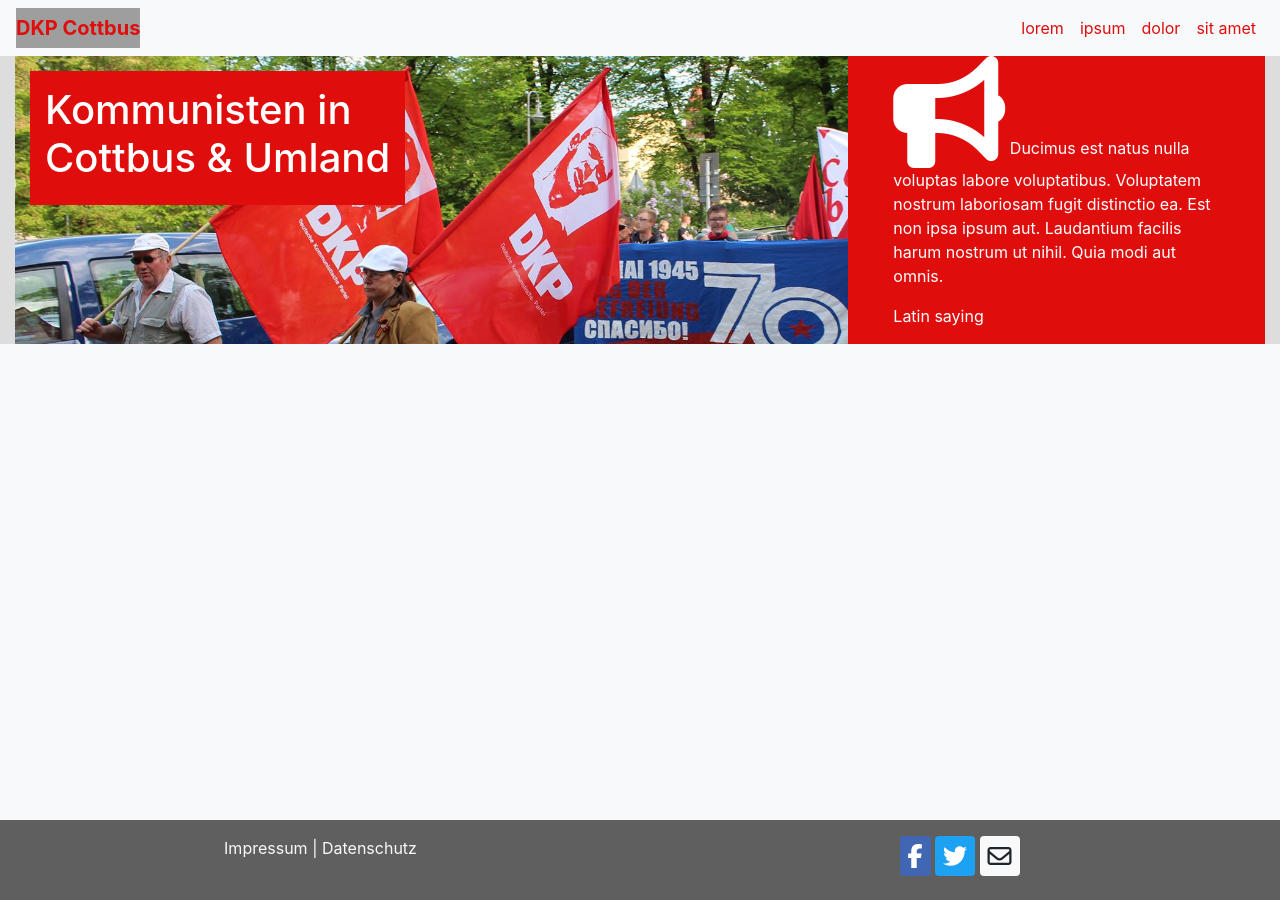
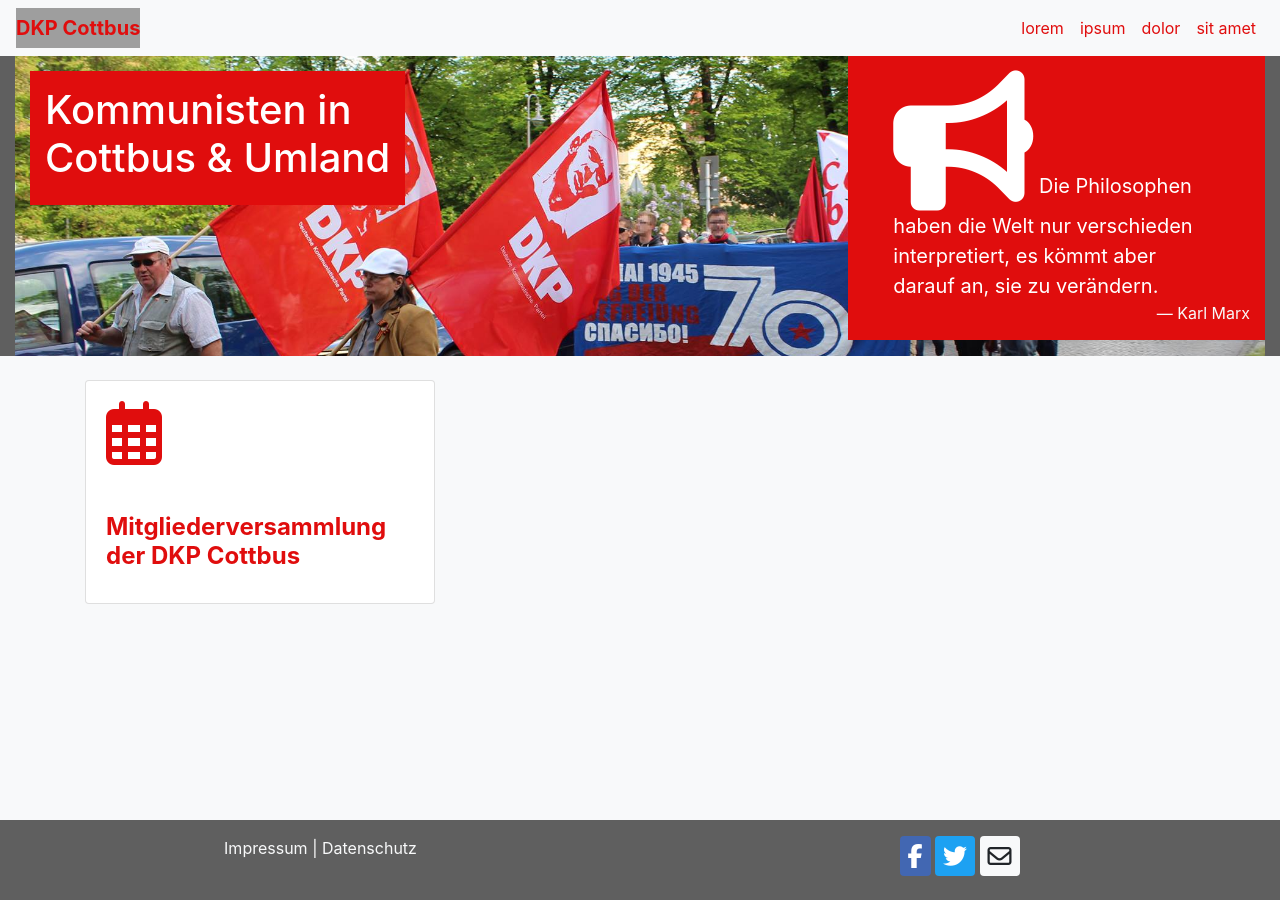
Before and after one commit to Saphareas/DKP-Cottbus-Website, a Jekyll site: the page built from index.html, in a window 1280 px wide. Built offline with Jekyll 4.4.1, drawn with Linux system fonts in a browser that asks for light colours; nearby versions of some CDN libraries; grey boxes are pictures that could not be loaded.

Commit message:
Add posts section to front page; Add actual quote

```diff
--- a/_data/main.yml
+++ b/_data/main.yml
@@ -6,8 +6,8 @@
     - {href: "#", name: "sit amet"}
 
 motd:
-  quote: "Ducimus est natus nulla voluptas labore voluptatibus. Voluptatem nostrum laboriosam fugit distinctio ea. Est non ipsa ipsum aut. Laudantium facilis harum nostrum ut nihil. Quia modi aut omnis. "
-  author: Latin saying
+  quote: "Die Philosophen haben die Welt nur verschieden interpretiert, es kömmt aber darauf an, sie zu verändern. "
+  author: Karl Marx
 
 
 social:
--- a/_includes/footer.html
+++ b/_includes/footer.html
@@ -1,5 +1,5 @@
 <style>
-  footer {
+  #footer {
     position: relative;
     margin-top: -80px;
     height: 80px;
@@ -7,7 +7,7 @@
   }
 </style>
 
-<footer class="p-3 theme-dark">
+<footer id="footer" class="p-3 theme-dark">
   <div class="row">
     <div class="col text-center">
       <a href="/impressum" class="text-light">Impressum</a> |
--- a/_includes/navbar.html
+++ b/_includes/navbar.html
@@ -1,4 +1,4 @@
-<nav class="navbar sticky-top navbar-expand-md navbar-light bg-light theme-primary-text">
+<nav class="navbar fixed-top navbar-expand-md navbar-light bg-light theme-primary-text">
   <a href="#" class="navbar-brand" style="background-image: url('/img/brand.jpg');"><b>DKP Cottbus</b></a>
   <button class="navbar-toggler" type="button" data-toggle="collapse" data-target="#navbarSupportedContent" aria-controls="navbarSupportedContent" aria-expanded="false" aria-label="Toggle navigation">
     <span class="navbar-toggler-icon"></span>
--- a/_includes/scripts.html
+++ b/_includes/scripts.html
@@ -9,3 +9,5 @@
 
 <!-- Font Awesome -->
 <script src="https://kit.fontawesome.com/729dc7cb1e.js"></script>
+
+<script src="/js/main.js"></script>
--- a/index.html
+++ b/index.html
@@ -5,9 +5,10 @@
 
 <style>
   #front-header {
-    background: #ddd;
+    margin-top: 56px;
   }
   #front-header .row {
+    min-height: 300px;
     margin: 0 15px;
     background-image: url("/img/front-header-image.jpg");
     background-size: cover;
@@ -24,21 +25,69 @@
     top: 15px;
     padding: 15px;
   }
+  #motd i {
+    margin-top: 15px;
+  }
   #motd p {
     padding: 0 30px;
   }
+  #motd footer {
+    text-align: right;
+  }
+  #posts .card .card-text {
+    padding-bottom: 2rem
+  }
+  #posts .card .btn {
+    position: absolute;
+    bottom: 15px;
+  }
 </style>
 
-<section id="front-header">
+<section id="front-header" class="theme-dark">
   <div class="row">
     <div class="col-md-8">
       <div class="overlay theme-primary">
         <h1>Kommunisten in <br> Cottbus & Umland</h1>
       </div>
     </div>
-    <div id="motd" class="col-md-4 theme-primary">
-      <p><i class="fas fa-bullhorn fa-7x"></i> {{site.data.main.motd.quote}}</p>
-      <p>{{site.data.main.motd.author}}</p>
+    <blockquote id="motd" class="blockquote theme-primary col-4">
+      <p class="mb-0"><i class="fas fa-bullhorn fa-7x"></i> {{site.data.main.motd.quote}}</p>
+      <footer class="blockquote-footer text-light">{{site.data.main.motd.author}}</footer>
+    </blockquote>
+  </div>
+</section>
+
+<section id="posts">
+  <div class="container">
+    <div class="row">
+      <div class="col-lg-4 col-sm-6 mt-4 mb-4 d-flex align-items-stretch">
+        <article class="card theme-primary-text">
+          <div class="card-body">
+            <p class="card-text">
+              <i class="far fa-calendar-alt fa-4x"></i>
+
+            </p>
+            <h4 class="card-title"><b>Mitgliederversammlung der DKP Cottbus</b></h4>
+          </div>
+        </article>
+      </div>
+      {% for i in (1..5) %}
+      {% for post in site.posts limit:11 %}
+      <div class="col-lg-4 col-sm-6 mt-4 mb-4 d-flex align-items-stretch">
+        <article class="card">
+          <a href="{{ post.url | relative_url }}">
+            <img class="rounded card-img-top" src="{{ site.baseurl }}/img/blog/{{ post.image }}" alt="{{ post.title }}">
+          </a>
+          <div class="card-body">
+            <span class="text-muted">Vom {{ post.date | date: "%d. %b. %Y" }}</span>
+            <h4 class="card-title"><b>{{ post.title | escape }}</b></h4>
+            <p class="card-text">{{ post.content | strip_html | truncate: 128 }}</p>
+            <a href="{{ post.url | relative_url }}" class="btn btn-xs theme-primary">Mehr...</a>
+          </div>
+        </article>
+      </div>
+      {% endfor %}
+      {% endfor %}
     </div>
   </div>
 </section>
--- /dev/null
+++ b/js/main.js
@@ -0,0 +1,7 @@
+$(document).ready(function() {
+    $( ".card" ).hover(function() {
+        $(this).addClass('shadow').css('cursor', 'pointer');
+    }, function() {
+        $(this).removeClass('shadow');
+    });
+});
```
